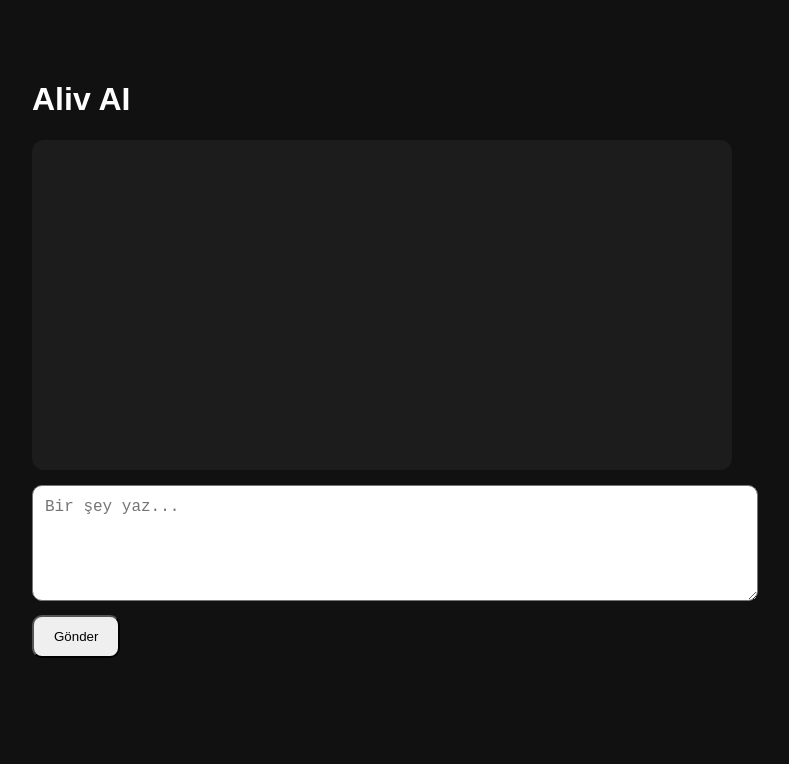
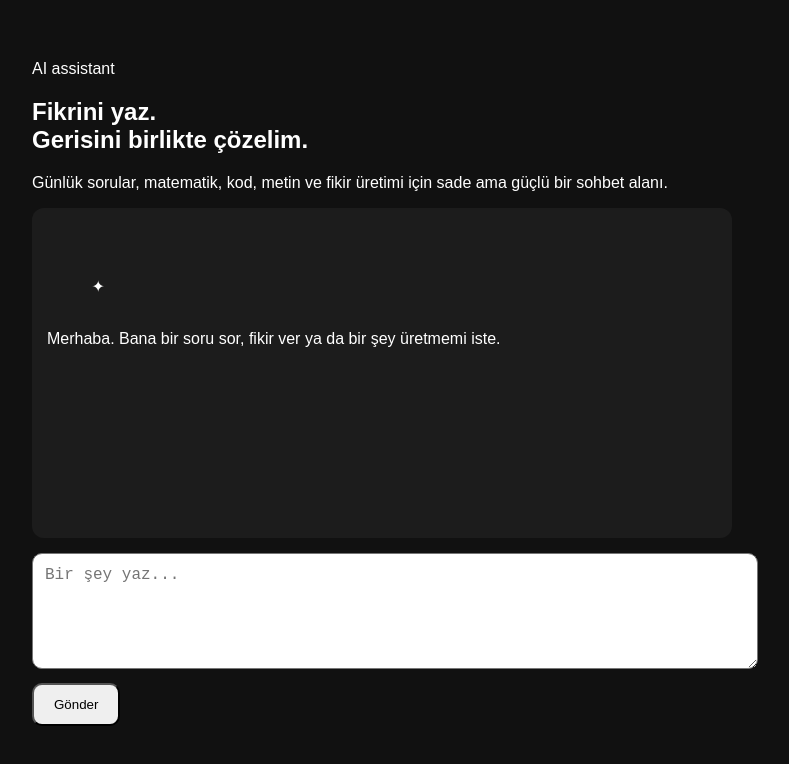
Before and after one commit to alivlab/aliv-ai, a plain HTML site: page index.html in a window 1280 px wide. Shown: the whole page, without its empty margins (258-1047 px from the left). Drawn offline with Linux system fonts and the light colour scheme.

Commit message:
Update index.html

```diff
--- a/index.html
+++ b/index.html
@@ -2,17 +2,33 @@
 <html lang="tr">
 <head>
   <meta charset="UTF-8" />
-  <title>Aliv AI</title>
+  <meta name="viewport" content="width=device-width, initial-scale=1.0" />
+  <title>Aliv</title>
   <link rel="stylesheet" href="style.css" />
 </head>
 <body>
-  <main>
-    <h1>Aliv AI</h1>
+  <div class="bg"></div>
 
-    <div id="messages"></div>
+  <main class="app">
+    <section class="hero">
+      <div class="badge">AI assistant</div>
+      <h1>Fikrini yaz.<br>Gerisini birlikte çözelim.</h1>
+      <p>Günlük sorular, matematik, kod, metin ve fikir üretimi için sade ama güçlü bir sohbet alanı.</p>
+    </section>
 
-    <textarea id="message" placeholder="Bir şey yaz..."></textarea>
-    <button id="sendBtn">Gönder</button>
+    <section class="chat-card">
+      <div id="messages" class="messages">
+        <div class="welcome">
+          <span>✦</span>
+          <p>Merhaba. Bana bir soru sor, fikir ver ya da bir şey üretmemi iste.</p>
+        </div>
+      </div>
+
+      <div class="composer">
+        <textarea id="message" placeholder="Bir şey yaz..."></textarea>
+        <button id="sendBtn">Gönder</button>
+      </div>
+    </section>
   </main>
 
   <script src="app.js"></script>
```
